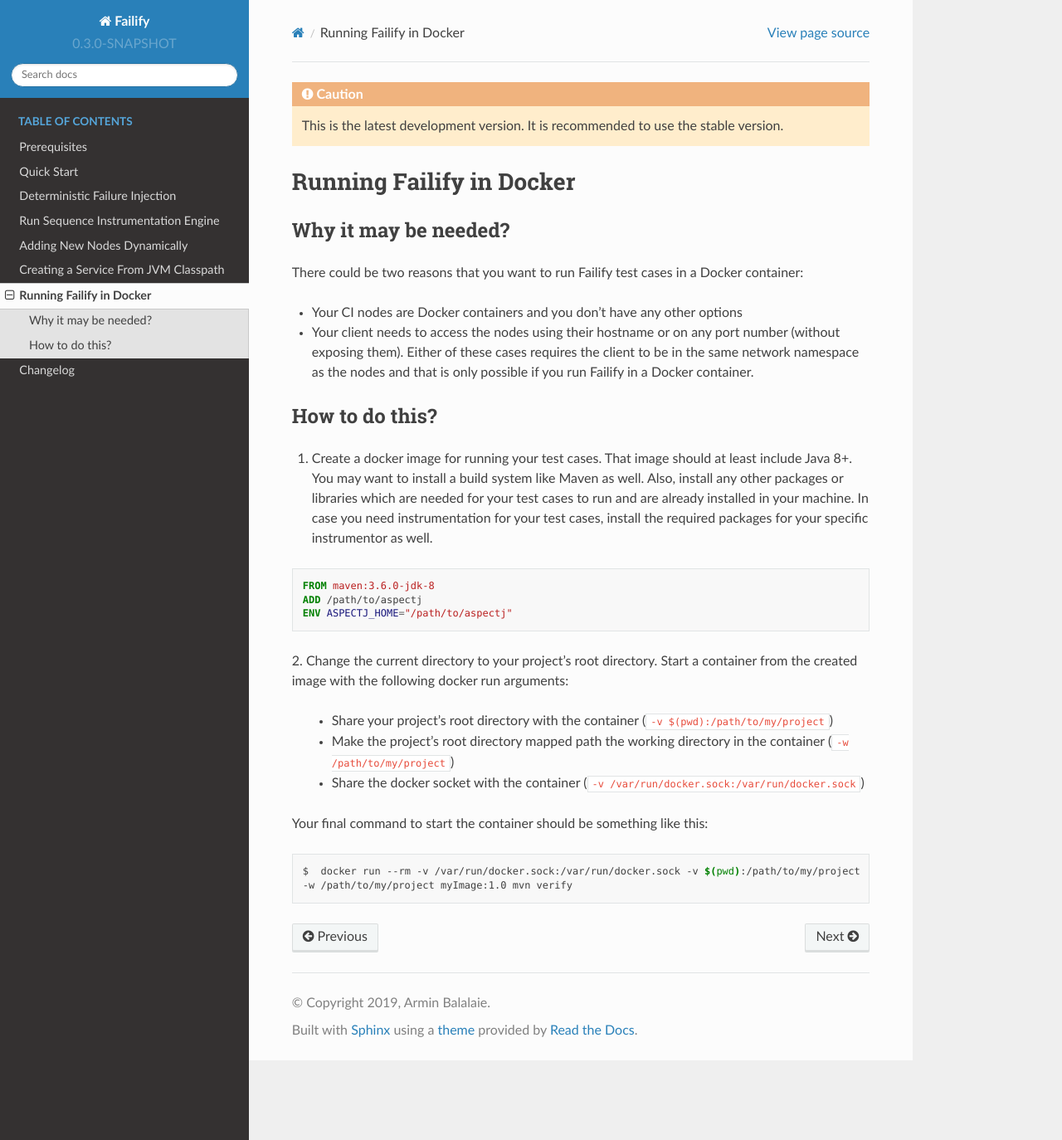
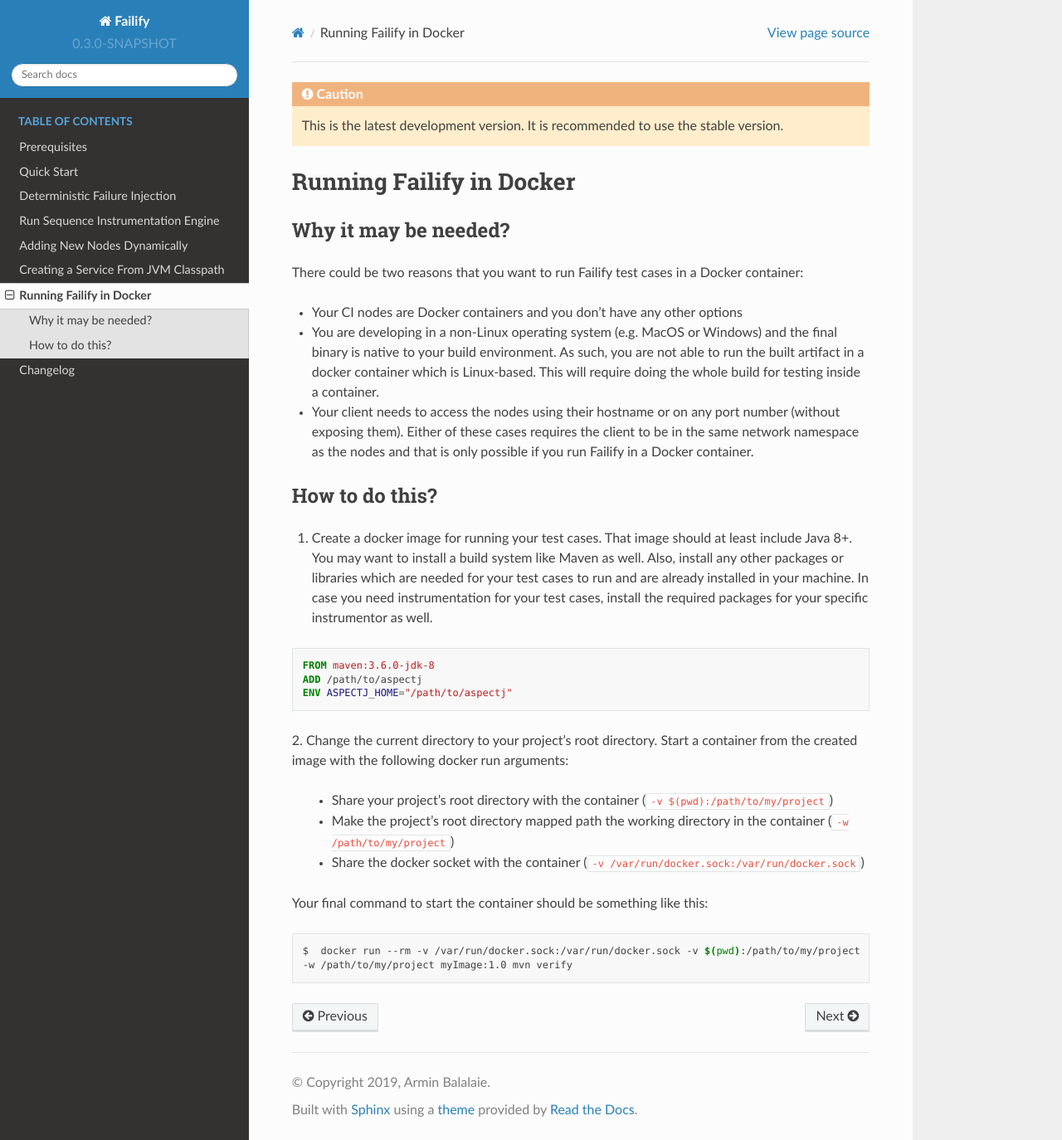
Before and after one commit to failify/failify, a Sphinx documentation site: the page built from docs/pages/docker.rst, in a window 1280 px wide and 1374 px high. Shown: the whole window at 83% size. Built offline with Sphinx 7.4.7 and the Read the Docs theme 2.0.0, drawn with Linux system fonts in a browser that asks for light colours.

Commit message:
updates the reason to run failify inside a container

```diff
--- a/docs/pages/docker.rst
+++ b/docs/pages/docker.rst
@@ -9,6 +9,9 @@
 There could be two reasons that you want to run |projectName| test cases in a Docker container:
 
 * Your CI nodes are Docker containers and you don't have any other options
+* You are developing in a non-Linux operating system (e.g. MacOS or Windows) and the final binary is native to your build
+  environment. As such, you are not able to run the built artifact in a docker container which is Linux-based. This will
+  require doing the whole build for testing inside a container.
 * Your client needs to access the nodes using their hostname or on any port number (without exposing them).
   Either of these cases requires the client to be in the same network namespace as the nodes and that is only
   possible if you run |projectName| in a Docker container.
```
